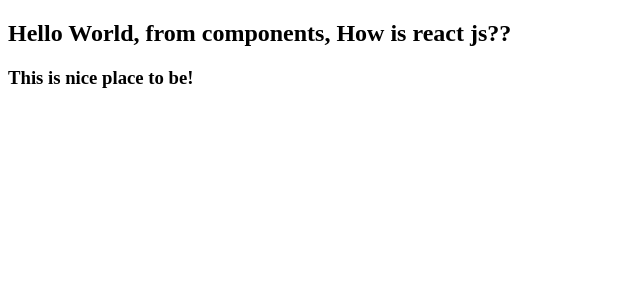
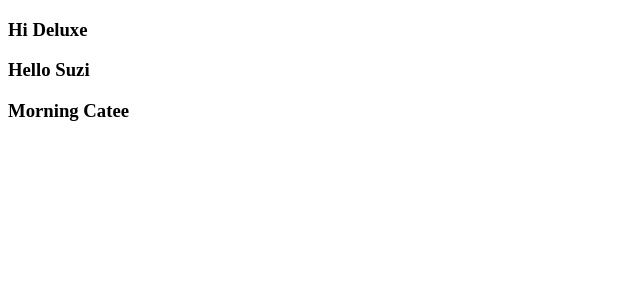
Before and after one commit to ColinAdo/learning-react, a React (Vite) app: page / in a window 1280 px wide. Shown: the top 300 px of the page, without its empty margins (0-640 px from the left). Built offline with nearby package versions, Linux system fonts and the light colour scheme.

Commit message:
Add working with props

```diff
--- a/src/App.jsx
+++ b/src/App.jsx
@@ -4,7 +4,9 @@ function App() {
 
   return (
     <div className="App">
-      <Hello />
+      <Hello message="Hi" name="Deluxe" />
+      <Hello message="Hello" name="Suzi" />
+      <Hello message="Morning " name="Catee" />
     </div>
   )
 }
--- a/src/components/Hello.jsx
+++ b/src/components/Hello.jsx
@@ -1,22 +1,12 @@
-// JSX => stands for Javascript synatx, is way of combining javascript and html syntax
-// JSX Role
-// JSX can only return one content except they are wrapped in an enclosing tag i.e <div></div>
+// Props => Is a way of adding properties to components
+/* The difference between props and parameters is that
+    props are passed to components while parameters are passed to regular functions.
+*/
 
-// const name = "Jones Doe";
-
-function greeting() {
-    return 'How is react js??'
-}
-
-// function Hello() {
-//     return <h2>Hello World, from components,  {greeting()}</h2>
-// }
-
-function Hello() {
+function Hello(props) {
     return (
         <div>
-            <h2>Hello World, from components,  {greeting()}</h2>
-            <h3>This is nice place to be!</h3>
+            <h3>{props.message} { props.name }</h3>
         </div>
     );
 }
```
